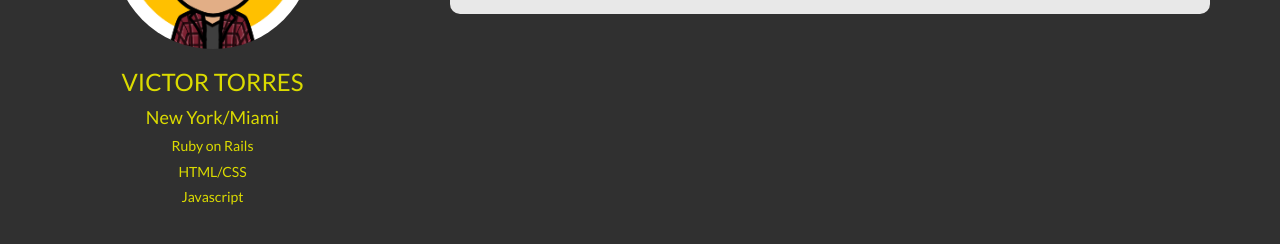
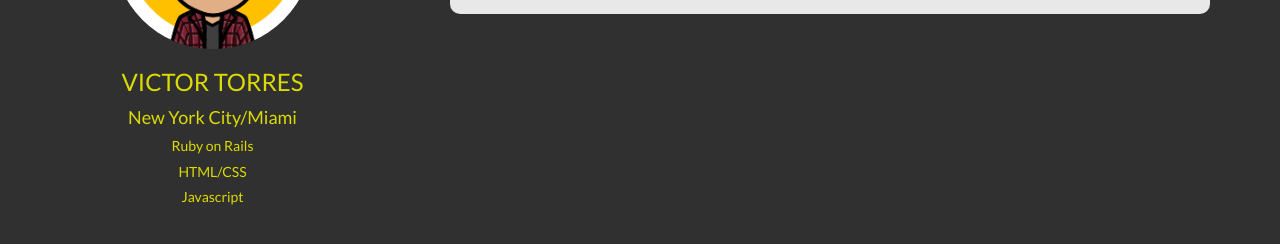
Before and after one commit to crackedlcd/crackedlcd.github.io, a Jekyll site: the page built from index.html, in a window 1280 px wide. Shown: the part 215-459 px from the top of the page. Built offline with Jekyll 4.4.1, drawn with Linux system fonts in a browser that asks for light colours; nearby versions of some CDN libraries; library files that are not in the unit come from our copies; Markdown is read by kramdown in place of the engine named in the settings.

Commit message:
Change profile sidebar

```diff
--- a/_layouts/default.html
+++ b/_layouts/default.html
@@ -30,7 +30,7 @@
     <div class="col-md-3 col-sm-12" id="sidebar">
       <a href="/"><img src="/images/victor.png" height="200px" width="200px" class="img-circle"></img></a>
       <h3><a href="http://github.com/crackedlcd">Victor Torres</a></h3>
-      <h4>New York/Miami</h4>
+      <h4>New York City/Miami</h4>
       <h5>Ruby on Rails</h5>
       <h5>HTML/CSS</h5>
       <h5>Javascript</h5>
```
